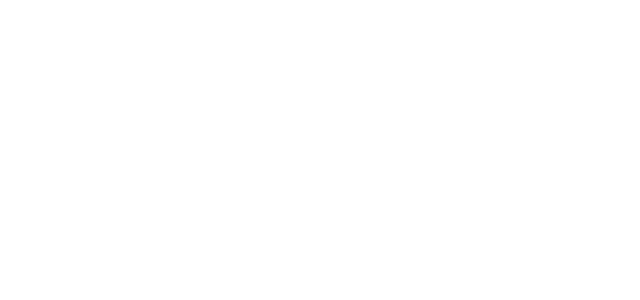
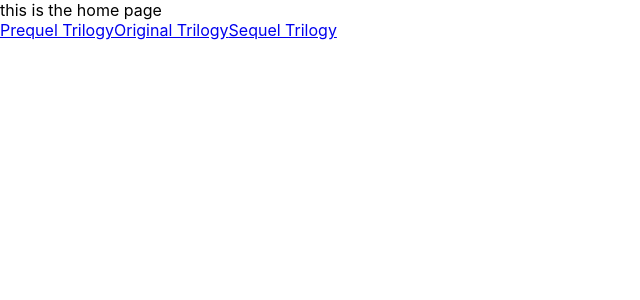
Before and after one commit to koagarces/customer_sevice, a React (Create React App) app in the folder client/: page / in a window 1280 px wide. Before the commit this address had no page. Shown: the top 300 px of the page, without its empty margins (0-640 px from the left). Built offline with nearby package versions, Linux system fonts and the light colour scheme.

Commit message:
created home page

```diff
--- a/client/src/App.js
+++ b/client/src/App.js
@@ -3,13 +3,14 @@
 import Prequel from "./pages/prequel";
 import Sequel from "./pages/sequel";
 import Original from "./pages/original";
+import Home from "./pages/home";
 
 function App() {
   return (
     <div>
       <main className="prequel">
         <Routes>
-          {/* // <Route path="" element={ } /> */}
+          <Route path="/" element={<Home />} />
           <Route path="/movies/trilogies/originals" element={<Original />} />
           <Route path="/movies/trilogies/sequels" element={<Sequel />} />
           <Route path="/movies/trilogies/prequels" element={<Prequel />} />
--- /dev/null
+++ b/client/src/home.css
@@ -0,0 +1,4 @@
+.navigation {
+  width: 30px;
+  height: 30px;
+}
--- /dev/null
+++ b/client/src/pages/home.js
@@ -0,0 +1,24 @@
+import { NavLink } from "react-router-dom";
+import "../home.css";
+
+const Home = () => {
+  console.log("yes");
+
+  return (
+    <main>
+      <div>this is the home page</div>
+      <div>
+        <NavLink to="/movies/trilogies/prequels" className="navigation">
+          Prequel Trilogy
+        </NavLink>
+        <NavLink to="/movies/trilogies/originals" className="navigation">
+          Original Trilogy
+        </NavLink>
+        <NavLink to="/movies/trilogies/sequels" className="navigation">
+          Sequel Trilogy
+        </NavLink>
+      </div>
+    </main>
+  );
+};
+export default Home;
```
Also changed, not shown: 2 other files (tests, documents, lock files or other folders).
